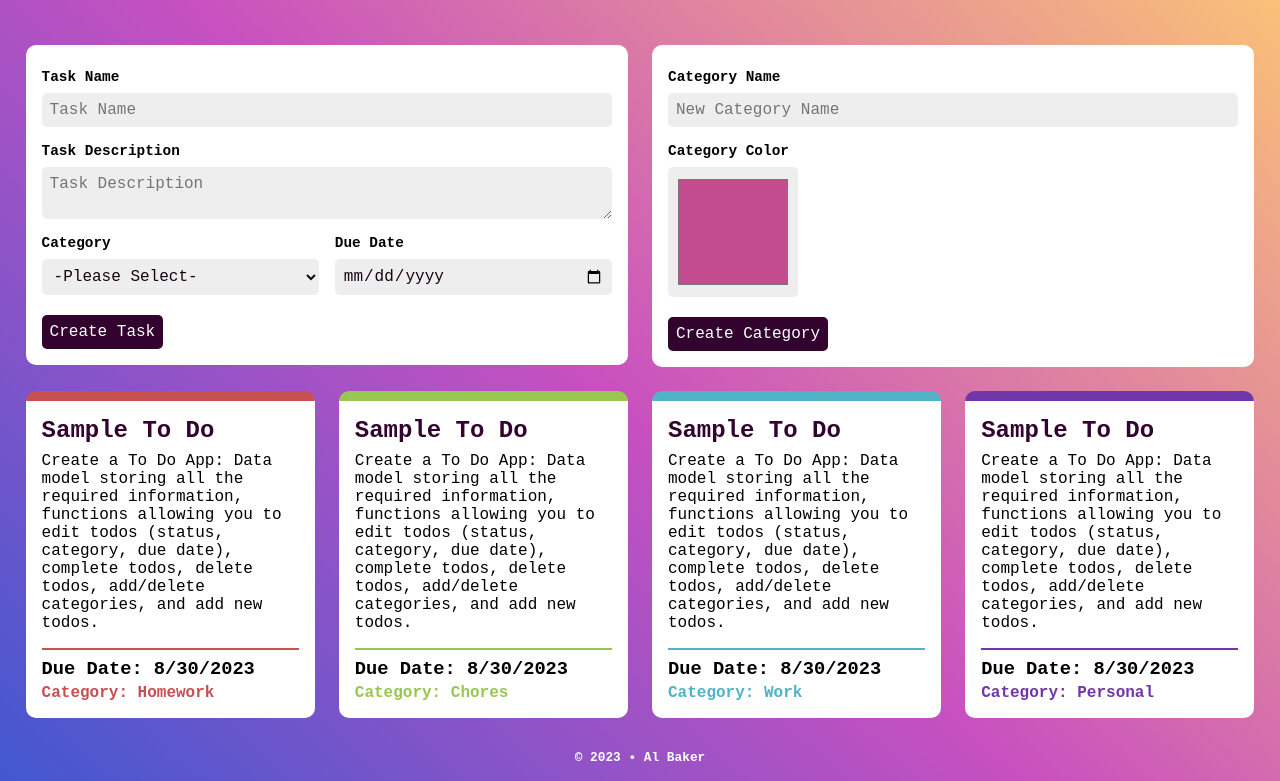
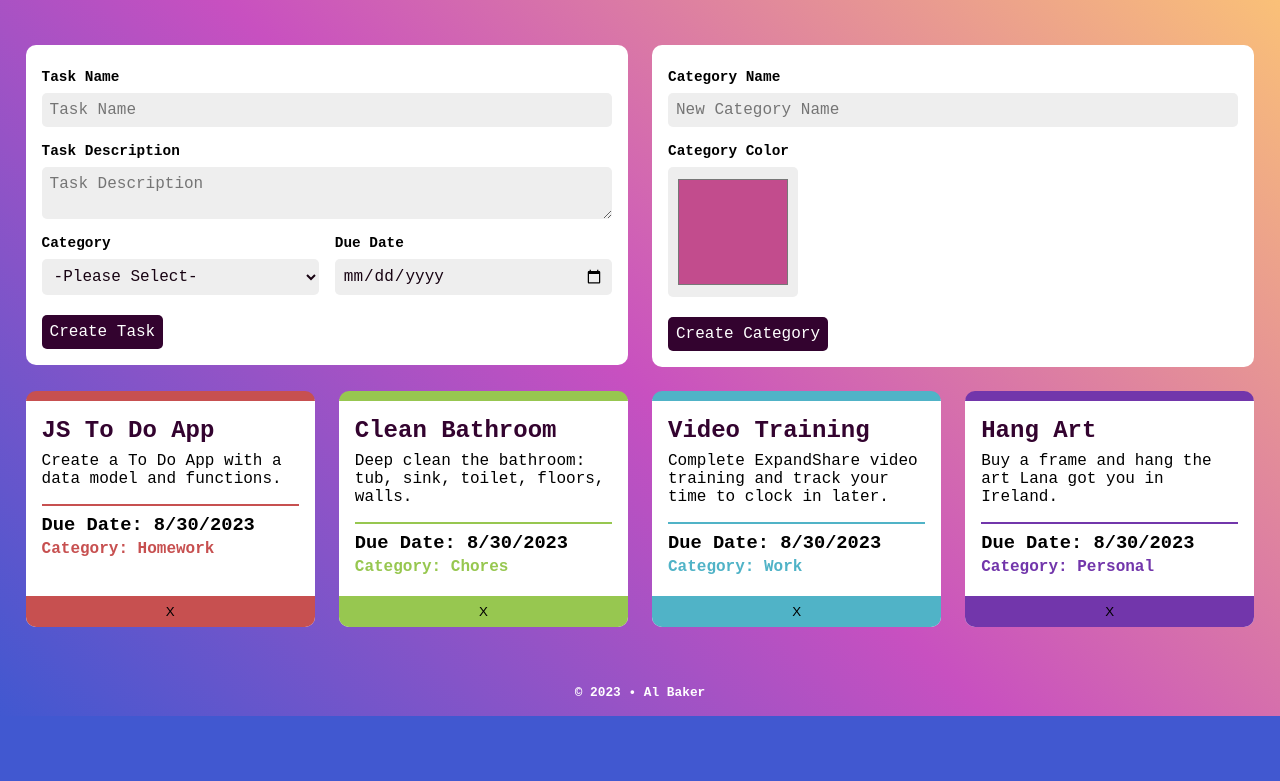
Before and after one commit to allison-baker/DGM-3760, a plain HTML site: page index.html in a window 1280 px wide. Shown: the part 103-884 px from the top of the page. After the commit the page ends 819 px from the top, so only its background shows below. Drawn offline with Linux system fonts and the light colour scheme.

Commit message:
delete task function

```diff
--- a/css/styles.css
+++ b/css/styles.css
@@ -123,20 +123,32 @@ main .formStyling input[type=submit] {
 main section#gallery article.taskBox {
   background-color: white;
   border-radius: 10px;
+  border-top: 10px solid;
+  display: flex;
+  flex-direction: column;
+  justify-content: space-between;
+}
+main section#gallery article.taskBox div {
   padding: 1rem;
-  border-top: 10px solid;
 }
-main section#gallery article.taskBox h2 {
+main section#gallery article.taskBox div h2 {
   color: var(--darkPurple);
   margin-bottom: 0.5rem;
 }
-main section#gallery article.taskBox h3 {
+main section#gallery article.taskBox div h3 {
   margin-top: 1rem;
   border-top: 2px solid;
   padding-top: 0.5rem;
 }
-main section#gallery article.taskBox h4 {
+main section#gallery article.taskBox div h4 {
   margin-top: 0.25rem;
+}
+main section#gallery article.taskBox button {
+  margin-top: 0.25rem;
+  width: 100%;
+  padding: 0.5rem;
+  border: none;
+  border-radius: 0 0 10px 10px;
 }
 
 /* FOOTER STYLING */
--- a/js/scripts.js
+++ b/js/scripts.js
@@ -18,39 +18,35 @@ let categories = [
 ]
 let tasks = [
   {
-    name: "Sample To Do",
+    name: "JS To Do App",
     status: false,
     ID: 0,
     dueDate: "8/30/2023",
-    description: `Create a To Do App: Data model storing all the required information, functions allowing you to edit todos (status, category, due date),
-      complete todos, delete todos, add/delete categories, and add new todos.`,
+    description: 'Create a To Do App with a data model and functions.',
     category: categories[0],
   },
   {
-    name: "Sample To Do",
+    name: "Clean Bathroom",
     status: false,
-    ID: 0,
+    ID: 1,
     dueDate: "8/30/2023",
-    description: `Create a To Do App: Data model storing all the required information, functions allowing you to edit todos (status, category, due date),
-      complete todos, delete todos, add/delete categories, and add new todos.`,
+    description: "Deep clean the bathroom: tub, sink, toilet, floors, walls.",
     category: categories[1],
   },
   {
-    name: "Sample To Do",
+    name: "Video Training",
     status: false,
-    ID: 0,
+    ID: 2,
     dueDate: "8/30/2023",
-    description: `Create a To Do App: Data model storing all the required information, functions allowing you to edit todos (status, category, due date),
-      complete todos, delete todos, add/delete categories, and add new todos.`,
+    description: "Complete ExpandShare video training and track your time to clock in later.",
     category: categories[2],
   },
   {
-    name: "Sample To Do",
+    name: "Hang Art",
     status: false,
-    ID: 0,
+    ID: 3,
     dueDate: "8/30/2023",
-    description: `Create a To Do App: Data model storing all the required information, functions allowing you to edit todos (status, category, due date),
-      complete todos, delete todos, add/delete categories, and add new todos.`,
+    description: "Buy a frame and hang the art Lana got you in Ireland.",
     category: categories[3],
   },
 ]
@@ -75,29 +71,39 @@ function populateDOM() {
 
   for (let i in tasks) {
     let box = document.createElement("article")
+    let text = document.createElement("div")
     let title = document.createElement("h2")
     let details = document.createElement("p")
     let date = document.createElement("h3")
     let category = document.createElement("h4")
-    let border = tasks[i].category.color
+    let deleteBtn = document.createElement("button")
 
     box.classList.add("taskBox")
-    box.style.borderColor = border
+    box.id = tasks[i].ID
+    box.style.borderColor = tasks[i].category.color
 
     title.textContent = tasks[i].name
 
     details.textContent = tasks[i].description
 
     date.textContent = `Due Date: ${tasks[i].dueDate}`
-    date.style.borderColor = border
+    date.style.borderColor = tasks[i].category.color
 
     category.textContent = `Category: ${tasks[i].category.name}`
     category.style.color = tasks[i].category.color
 
-    box.appendChild(title)
-    box.appendChild(details)
-    box.appendChild(date)
-    box.appendChild(category)
+    deleteBtn.style.backgroundColor = tasks[i].category.color
+    deleteBtn.onclick = function() {removeTask(tasks[i].ID)}
+    deleteBtn.innerText = "X"
+
+    text.appendChild(title)
+    text.appendChild(details)
+    text.appendChild(date)
+    text.appendChild(category)
+
+    box.appendChild(text)
+    box.appendChild(deleteBtn)
+
     gallery.appendChild(box)
   }
 }
@@ -168,3 +174,20 @@ function addCategory(data) {
   categories.push(newCategory)
   populateForm()
 }
+
+let removedTasks = []
+
+function removeTask(removeID) {
+  for (let i in tasks) {
+    if (tasks[i].ID === removeID) {
+      tasks[i].status = true
+      removedTasks.push(tasks[i])
+      let firstHalf = tasks.slice(0, i)
+      let secondHalf = tasks.slice(i+1)
+      let newTaskList = firstHalf.concat(secondHalf)
+      tasks = newTaskList
+      populateDOM()
+      break
+    }
+  }
+}
```
